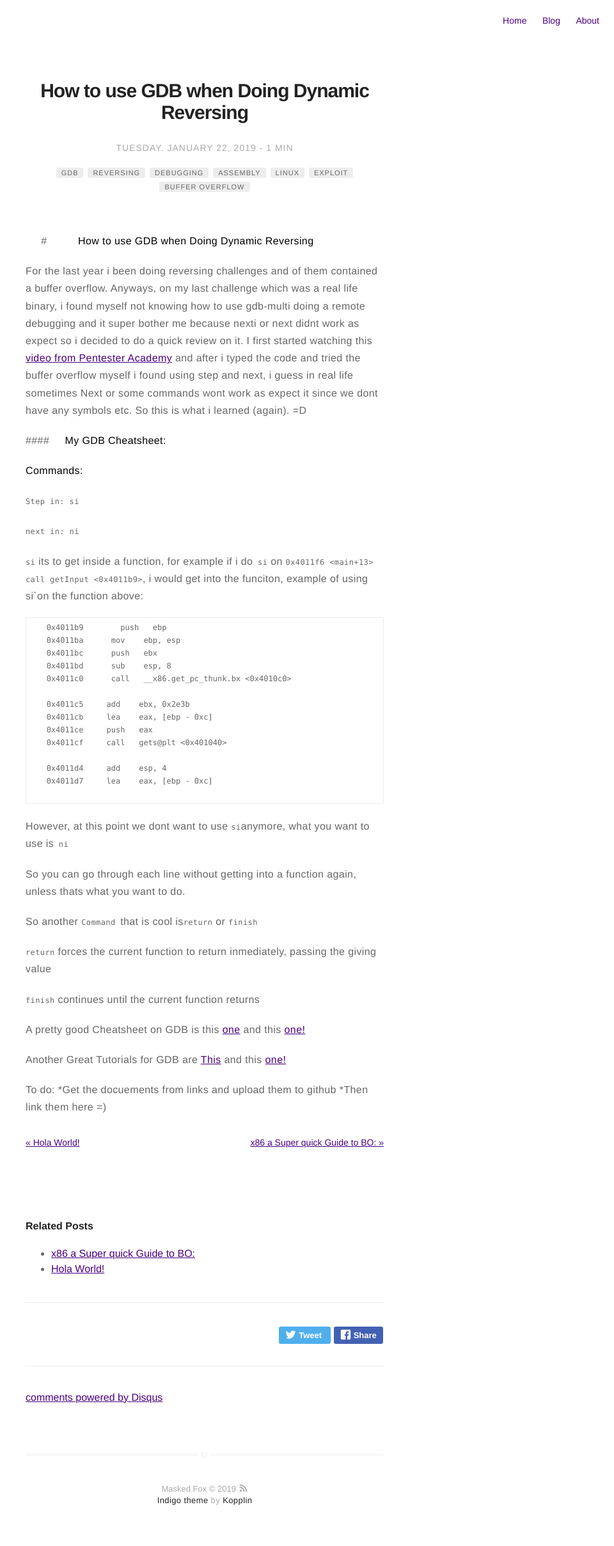
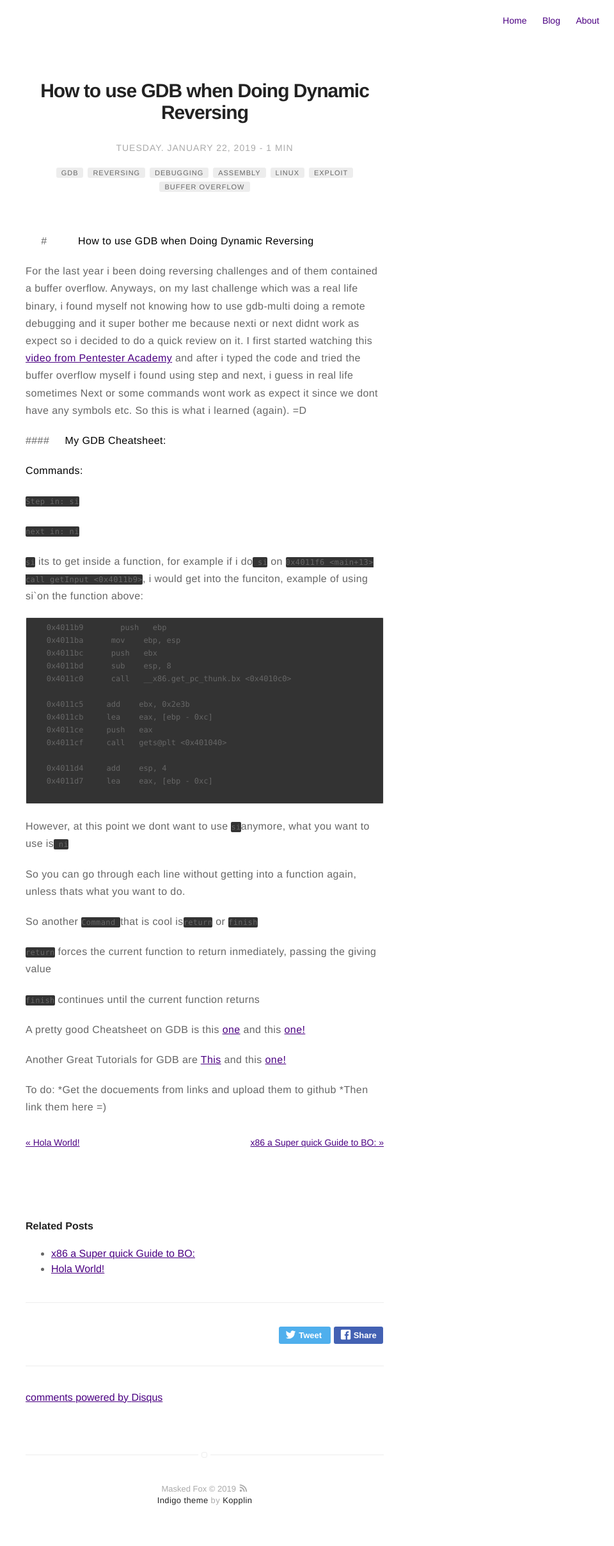
Before and after one commit to MaskedFox/maskedfox.github.io, a Jekyll site: the page built from _posts/2019-01-22-My-GDB-Cheat.md, in a window 1280 px wide. Shown: the whole page at 64% size, without its empty margins (320-1280 px from the left). Built offline with Jekyll 4.4.1, drawn with Linux system fonts in a browser that asks for light colours; comment, search, counter and statistics services are not loaded.

Commit message:
Update general.sass

```diff
--- a/_sass/base/general.sass
+++ b/_sass/base/general.sass
@@ -97,7 +97,7 @@ tt
 	font-family: $fontMonospace
 	font-size: 12px
 	line-height: 20px
-	background: #fff
+	background: #333
 	border-radius: 2px
 	border-radius: 2px
 
@@ -110,7 +110,7 @@ pre
 	font-size: 1.2rem
 	line-height: 2rem
 	overflow: auto
-	background: #fff
+	background: #333
 	border: 1px solid $epsilon
 	border-radius: 2px
 
```
